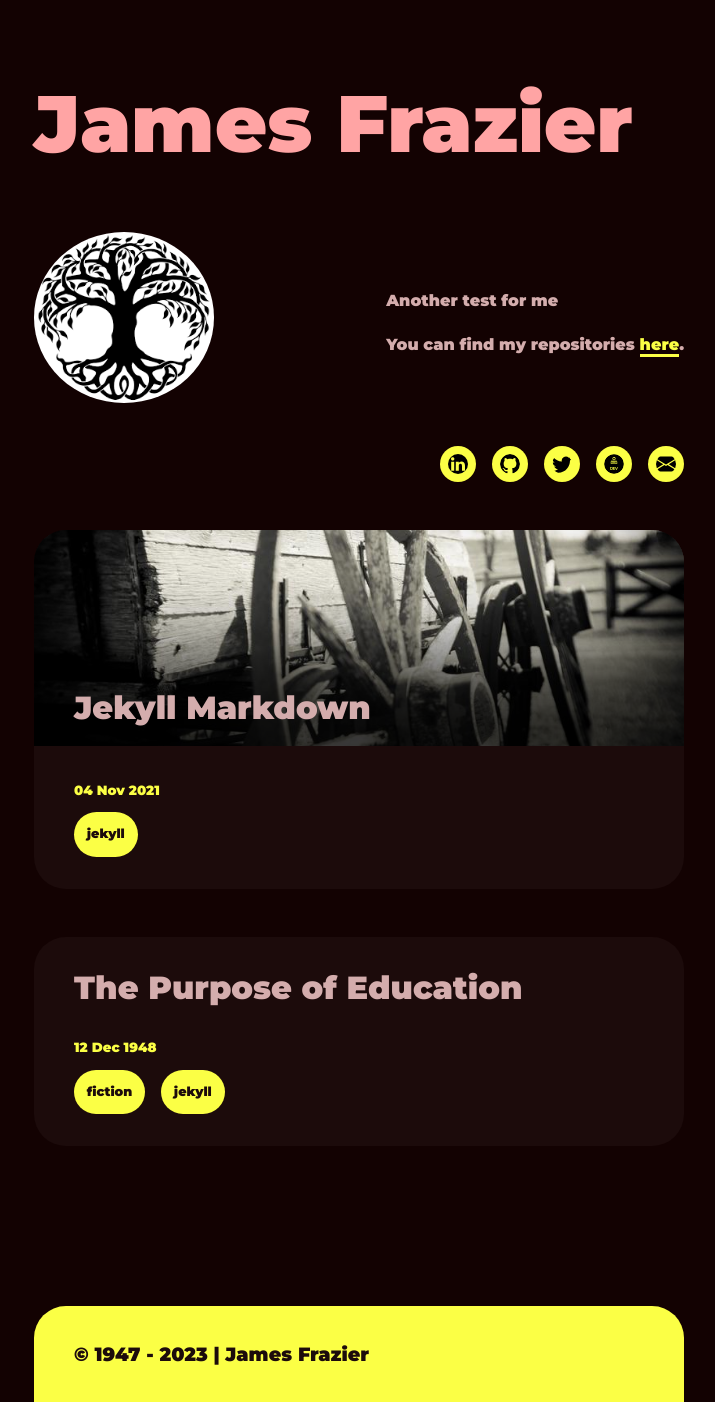
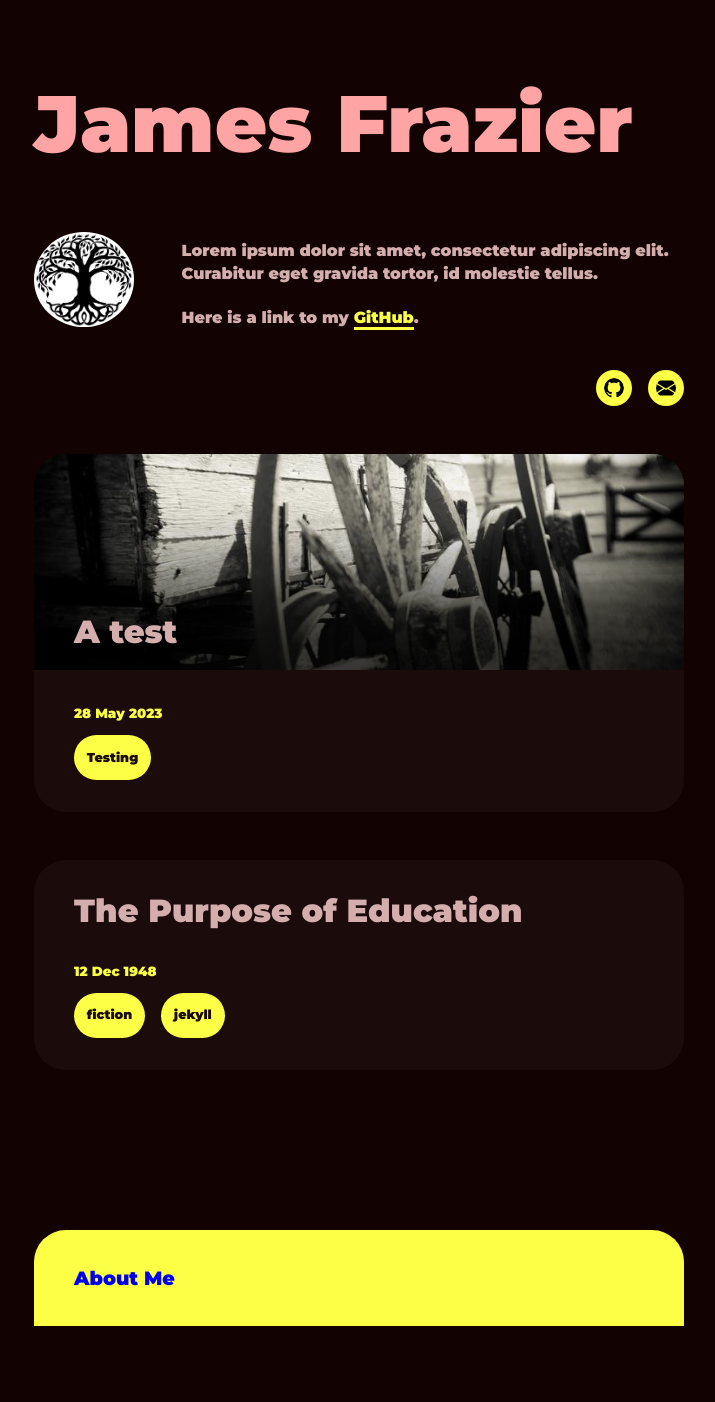
Before and after one commit to jgfrazie/jgfrazie.github.io, a Jekyll site: the page built from index.md, in a window 1280 px wide. Shown: the whole page, without its empty margins (281-996 px from the left). Built offline with Jekyll 4.4.1, drawn with Linux system fonts in a browser that asks for light colours; after the commit the page ends 1326 px from its top, so only the background shows below that.

Commit message:
Need to add About Me page and learn MarkDown

```diff
--- a/_data/author.yml
+++ b/_data/author.yml
@@ -1,23 +1,23 @@
 name: James Frazier
-dp: /screenshots/tree_of_life_roots.png
+dp: /assets/images/tree_of_life_roots.png
 description: "
   <p>
-    Another test for me
+    Lorem ipsum dolor sit amet, consectetur adipiscing elit. Curabitur eget gravida tortor, id molestie tellus.
   </p>
   <br/>
   <p>
-    You can find my repositories <a href='https://github.com/jgfrazie' target='_blank'>here</a>.
+    Here is a link to my <a href='https://github.com/jgfrazie' target='_blank'>GitHub</a>.
   </P>
 "
 email: james.frazier8093@gmail.com
 contact:
-  - title: linkedin
-    url: https://www.linkedin.com/in/srsmaurya
+  # - title: linkedin
+  #   url: https://www.linkedin.com/in/srsmaurya
   - title: github
     url: https://github.com/jgfrazie
-  - title: twitter
-    url: https://twitter.com/iamsharadraj
-  - title: dev
-    url: https://dev.to/sharadcodes
+  # - title: twitter
+  #   url: https://twitter.com/iamsharadraj
+  # - title: dev
+  #   url: https://dev.to/sharadcodes
   - title: email
     url: mailto:james.frazier8093@gmail.com
--- a/_includes/footer.html
+++ b/_includes/footer.html
@@ -1,3 +1,3 @@
 <footer>
-  <p>&copy; 1947 - {{ 'now' | date: "%Y" }} | {{site.title}}</p>
+  <p><a href="/about.html">About Me</a></p>
 </footer>
```
Also changed, not shown: all_collections/_posts/2023-5-28-tester.md (added, +9 -0 lines), assets/images/tree_of_life_roots.png (renamed from screenshots/tree_of_life_roots.png), index.md (line endings or trailing spaces), misc/2021-11-04-jekyll-markdown.md (renamed from all_collections/_posts/2021-11-04-jekyll-markdown.md), screenshots/cat_modal.png (deleted), screenshots/pc_blog.png (deleted), screenshots/pc_post.png (deleted).
